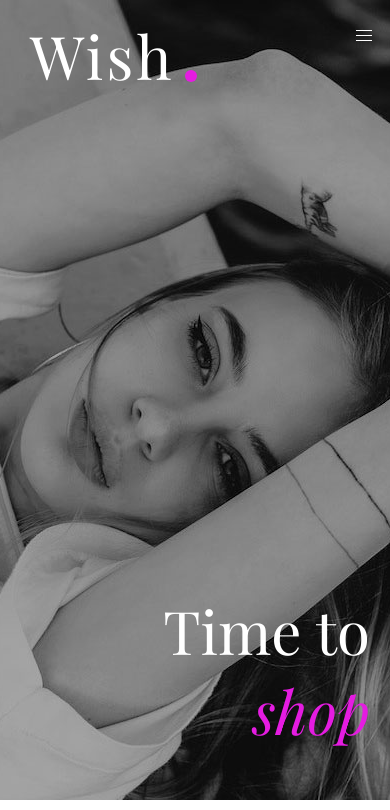
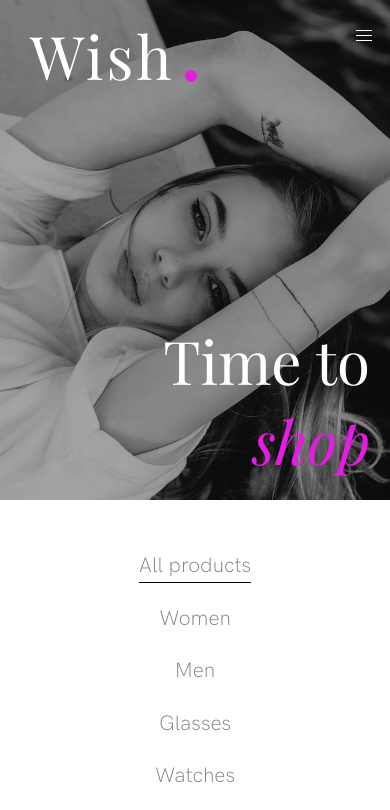
Before and after one commit to christianfuentes27/wish-fashion-web, a website: page shop.html in a window 390 px wide. Shown: the top 810 px of the page. Drawn offline with nearby package versions, Linux system fonts and the light colour scheme.

Commit message:
Last details

```diff
--- a/shop.html
+++ b/shop.html
@@ -38,7 +38,7 @@
                 </div>
             </div>
         </nav>
-        <div class="hero-content">
+        <div class="second-hero-content">
             <div class="hero-title shop-hero-title">Time to<br><span>shop</span></div>
         </div>
     </div>
--- a/style.css
+++ b/style.css
@@ -6,7 +6,6 @@ body {
     margin: 0;
     padding: 0;
     -webkit-tap-highlight-color: transparent;
-    overflow-x: hidden;
 }
 
 @font-face {
@@ -721,6 +720,7 @@ td:has(> img) {
     position: relative;
 }
 
+.second-hero-content,
 .hero-content {
     width: 1530px;
     margin: auto;
@@ -1342,6 +1342,7 @@ iframe {
     }
 
     /* ---------------------------------- HOME HERO ---- */
+    .second-hero-content,
     .hero-content {
         width: 100%;
     }
@@ -1725,6 +1726,11 @@ iframe {
         height: calc(100% - 100px);
     }
 
+    .second-hero-content {
+        width: 100%;
+        height: 400px;
+    }
+
     .hero-title {
         font-size: 60px;
         line-height: 80px;
@@ -1751,15 +1757,21 @@ iframe {
         background-position: 42% 30%;
     }
 
-    /*----------------------- SHOP & BLOG HERO --- */
+    /*----------------------- SHOP, BLOG & CONTACT HERO --- */
+    .blog-hero,
+    .shop-hero,
+    .contact-hero {
+        height: 500px;
+    }
+
     .shop-hero-title,
     .blog-hero-title,
     .contact-hero-title {
-        top: 490px;
+        top: unset;
+        bottom: 20px;
         right: 20px;
     }
 
-    /* ---------------------------------- HERO ---- */
     .contact-hero {
         background-position: 45% center;
     }
```
Also changed, not shown: contact.html (+1 -1 lines).
